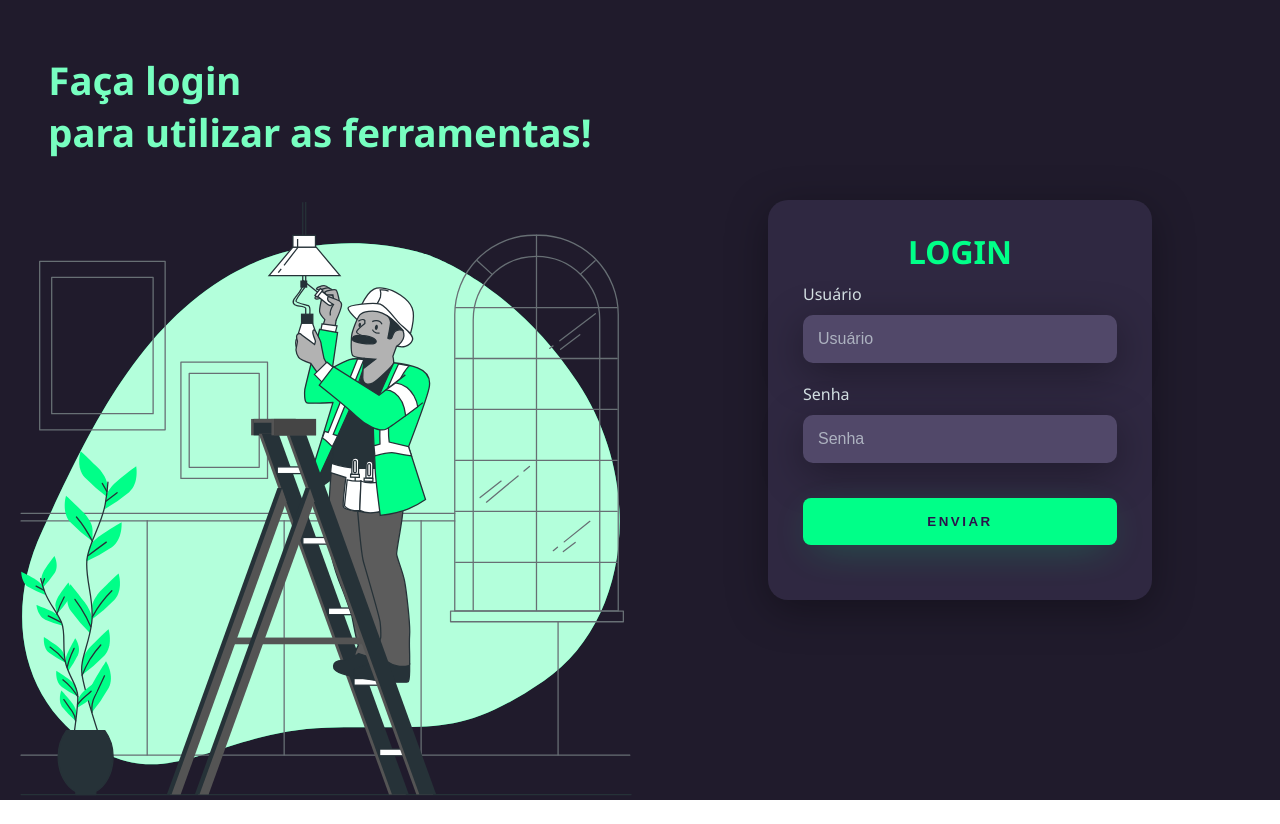
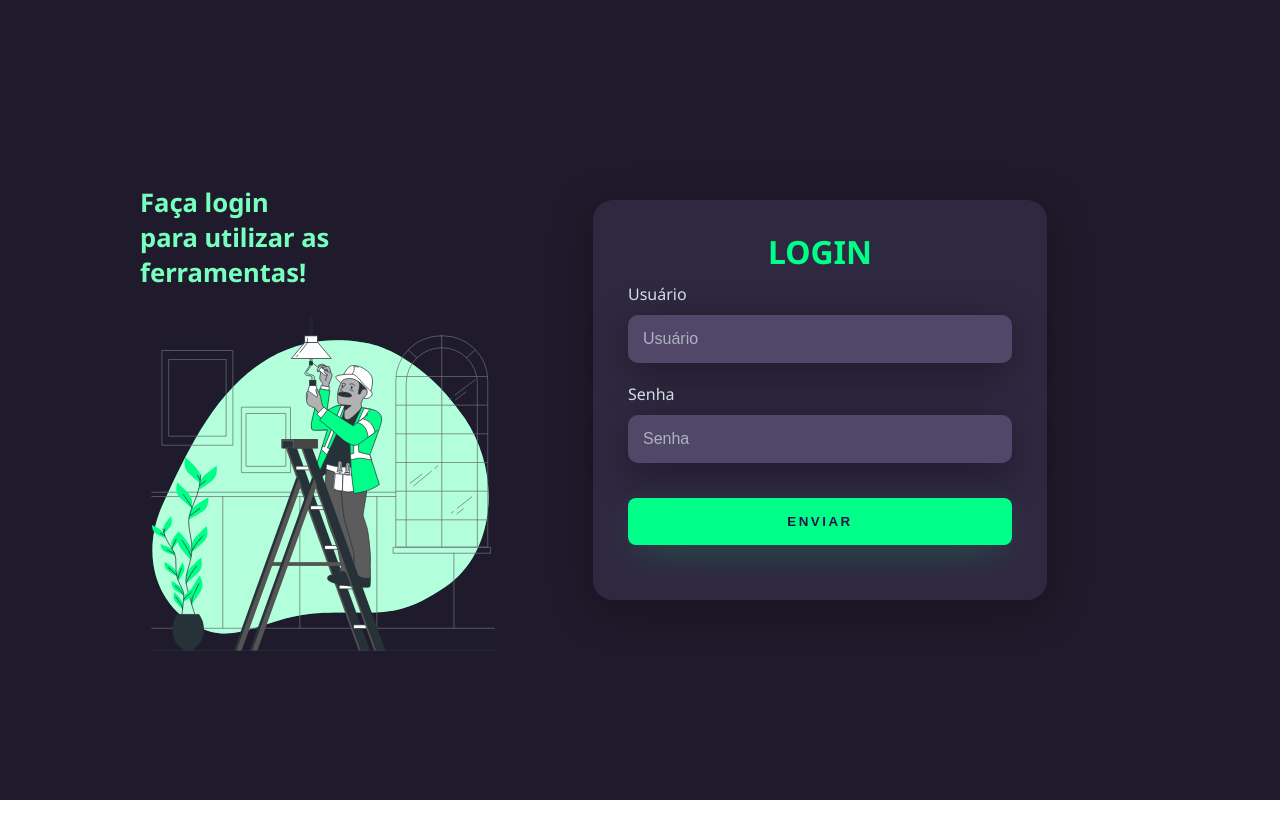
Before and after one commit to hudsonziin/serviceCalculator, a plain HTML site: page serviceCalculator/index.html in a window 1280 px wide. After the commit the page ends 800 px from the top, so only its background shows below. Drawn offline with Linux system fonts and the light colour scheme.

Commit message:
atualização4

```diff
--- a/serviceCalculator/style.css
+++ b/serviceCalculator/style.css
@@ -3,10 +3,6 @@
 body{
     margin: 0;
     font-family: 'Noto Sans', sans-serif;
-}
-
-body *{
-    box-sizing: border-box;
 }
 
 .main-login{
@@ -19,7 +15,7 @@ body *{
 }
 
 .left-login{
-   width: 50vw;
+   width: 45vh;
    height: 100vh;
    display: flex;
    justify-content: center;
@@ -28,7 +24,7 @@ body *{
 }
 
 .left-login > h1{
-    font-size: 3vw;
+    font-size: 2vw;
     color: #77ffc0;
 }
 
@@ -108,7 +104,3 @@ body *{
     cursor: pointer;
     box-shadow: 0px 10px 40px -12px #00ff8052;
 }
-
-@media only screen and (max-width: 950px) {
-
-}
```
